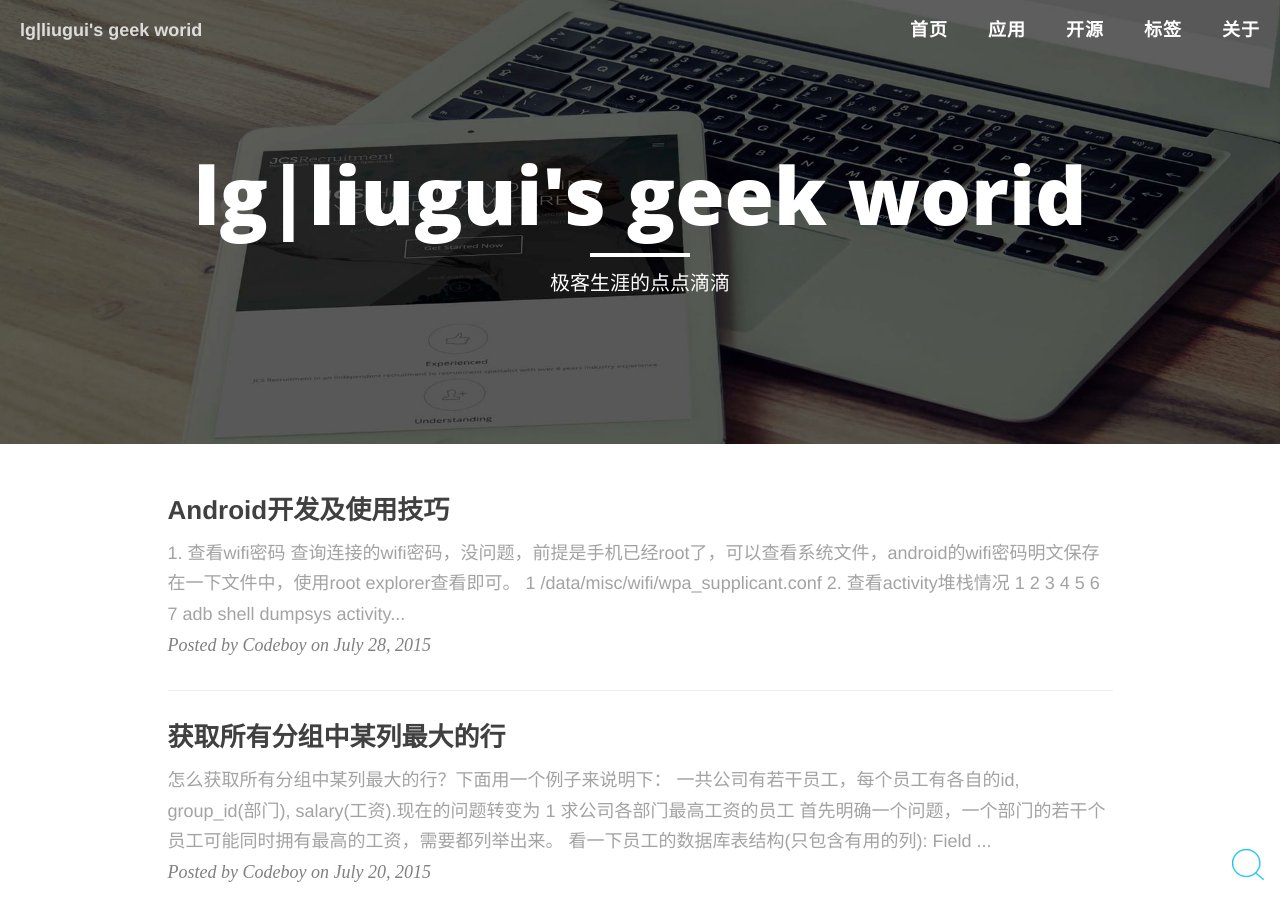
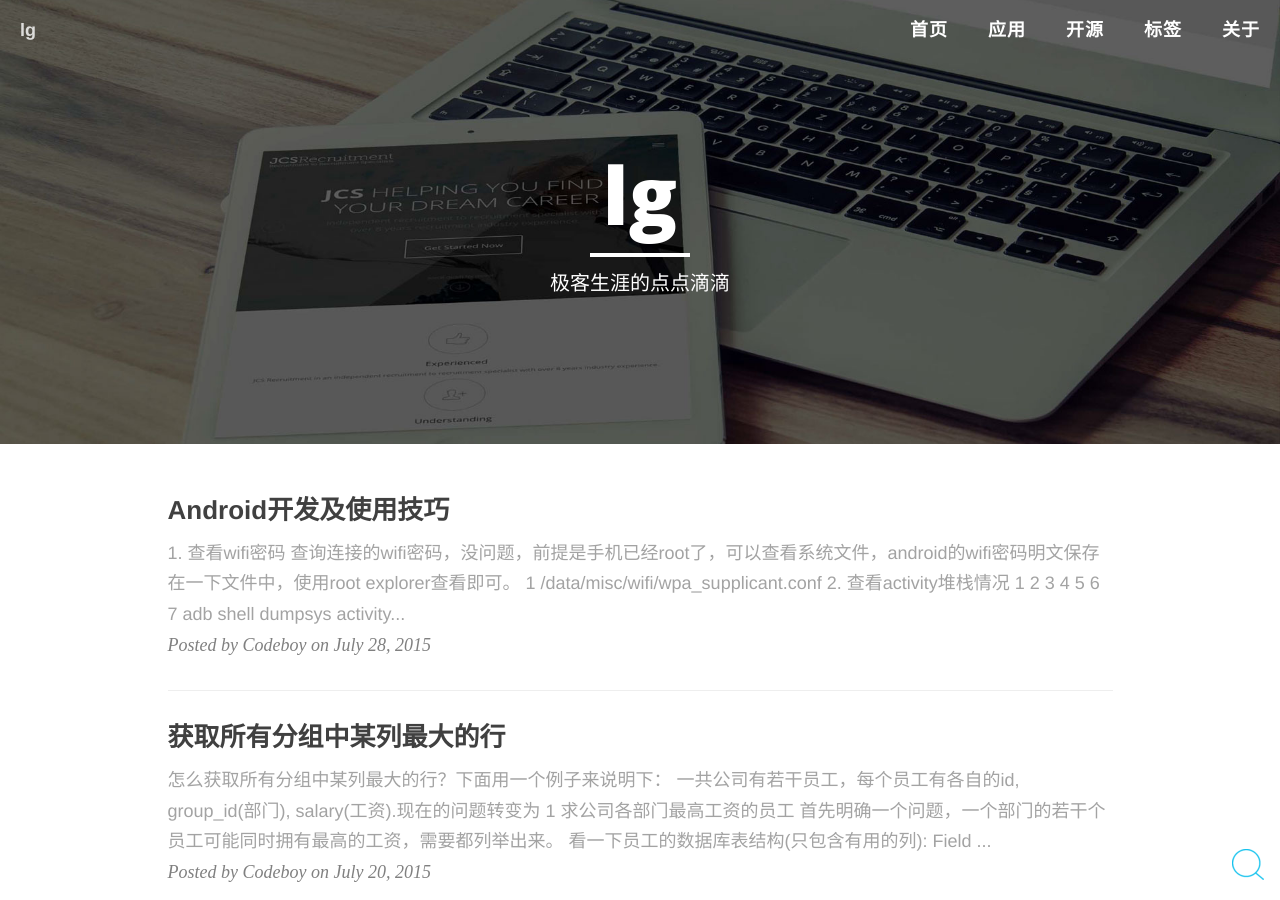
Before and after one commit to JackLiu946/JackLiu946.github.io.bak, a Jekyll site: the page built from index.html, in a window 1280 px wide and 900 px high. Built offline with Jekyll 4.4.1, drawn with Linux system fonts in a browser that asks for light colours; nearby versions of some CDN libraries; the list of posts is cut into pages by our own code; comment, search, counter and statistics services are not loaded; some of the changed text lies outside the part shown.

Commit message:
Update _config.yml

```diff
--- a/_config.yml
+++ b/_config.yml
@@ -1,12 +1,12 @@
 ######################站点全局信息，需要部分修改#########################
 # Site settings
-title: lg|liugui's geek worid
+title: lg
 header-img: img/home-bg.jpg
-email: app@codeboy.me
+email: logo123456@foxmail.com
 url: "http://127.0.0.1"
 description: "极客生涯的点点滴滴"
 github_username:  jackliu946
-zhihu_username: 唯先森
+zhihu_username: 刘666
 duoshuo_id: androiddevelop
 
 ##########################上述信息需要您修改########3####################
```
